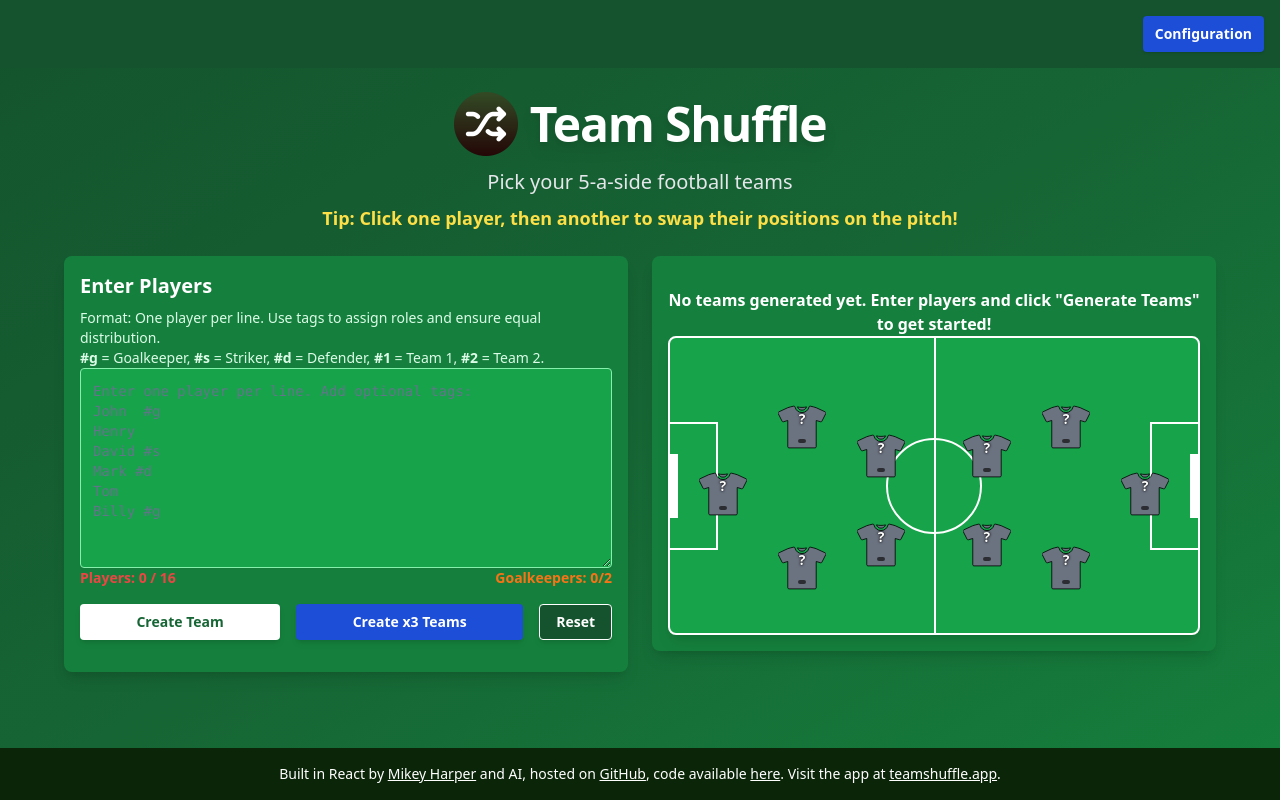
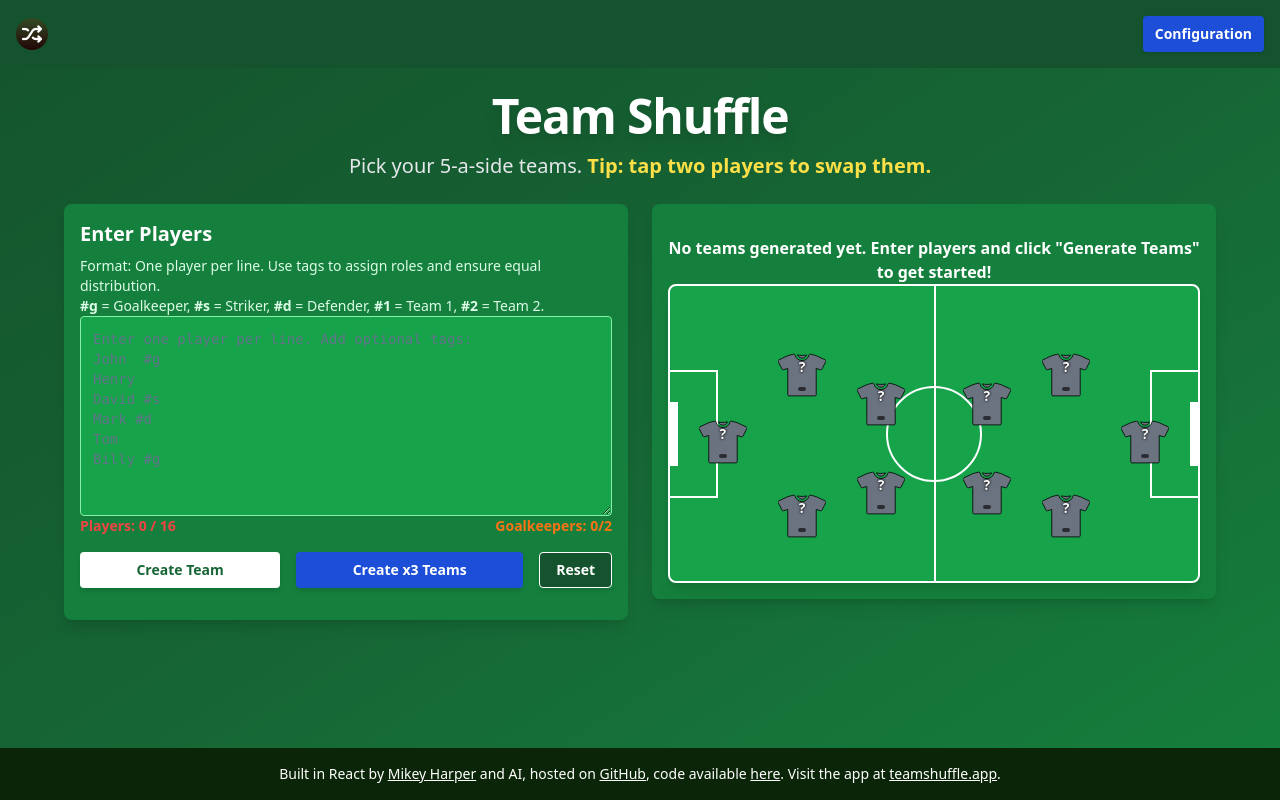
Before and after one commit to dr-harper/football-team-picker, a React (Vite) app: page / in a window 1280 px wide. Built offline with nearby package versions, Linux system fonts and the light colour scheme.

Commit message:
Move logo to header and compact intro text

```diff
--- a/src/App.tsx
+++ b/src/App.tsx
@@ -543,9 +543,9 @@ const FootballTeamPicker = () => {
             toneInstruction +
             `\n\n${setup.teams
                 .map(
-                    (team: any, idx: number) =>
+                    (team: Team, idx: number) =>
                         `Team ${idx + 1} (${team.name}):\n` +
-                        team.players.map((p: any) => `- ${p.name} (${p.role})`).join('\n')
+                        team.players.map((p: Player) => `- ${p.name} (${p.role})`).join('\n')
                 )
                 .join('\n\n')}`;
         setAISummaries(prev => ({ ...prev, [setupIndex]: 'Loading...' }));
@@ -596,23 +596,12 @@ const FootballTeamPicker = () => {
 
                 {/* Title Section */}
                 <div className="text-center space-y-3 mb-6">
-                    <div className="flex justify-center items-center gap-3">
-                        <img
-                            src="/logo.png" // Path to the logo in the public folder
-                            alt="Team Shuffle Logo"
-                            className="w-12 h-12 sm:w-16 sm:h-16"
-                        />
-                        <h1 className="text-4xl sm:text-5xl font-extrabold text-white tracking-tight drop-shadow-lg">
-                            Team Shuffle
-                        </h1>
-                    </div>
+                    <h1 className="text-4xl sm:text-5xl font-extrabold text-white tracking-tight drop-shadow-lg">
+                        Team Shuffle
+                    </h1>
                     <p className="text-gray-200 text-lg sm:text-xl">
-                        Pick your 5-a-side football teams<br />
-                        <span className="text-yellow-300 text-base sm:text-lg font-semibold block mt-2">
-                            Tip: Click one player, then another to swap their positions on the pitch!
-                        </span>
+                        Pick your 5-a-side teams. <span className="text-yellow-300 font-semibold">Tip: tap two players to swap them.</span>
                     </p>
-
                 </div>
 
                 <div className="max-w-6xl mx-auto grid grid-cols-1 lg:grid-cols-2 gap-6">
--- a/src/components/HeaderBar.tsx
+++ b/src/components/HeaderBar.tsx
@@ -38,7 +38,8 @@ const HeaderBar: React.FC<HeaderBarProps> = ({
     const [showConfig, setShowConfig] = useState(false);
 
     return (
-        <header className="bg-green-900 text-white p-4 flex justify-end relative z-10">
+        <header className="bg-green-900 text-white p-4 flex justify-between items-center relative z-10">
+            <img src="/logo.png" alt="Team Shuffle Logo" className="w-8 h-8" />
             <div className="relative">
                 <Button
                     onClick={() => setShowConfig(v => !v)}
```
